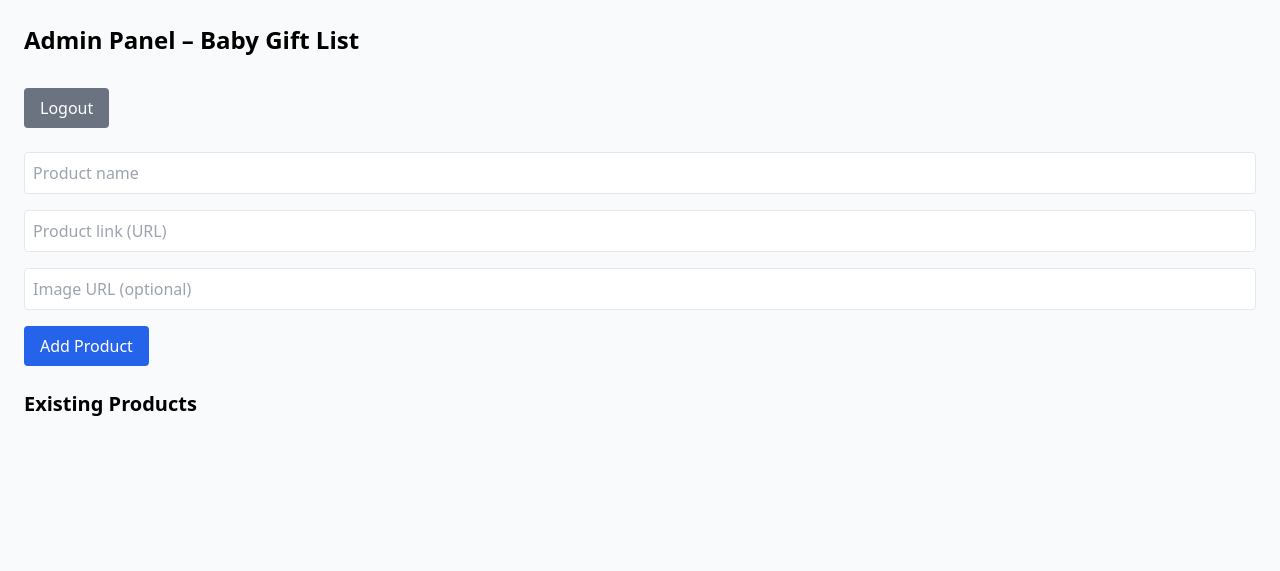
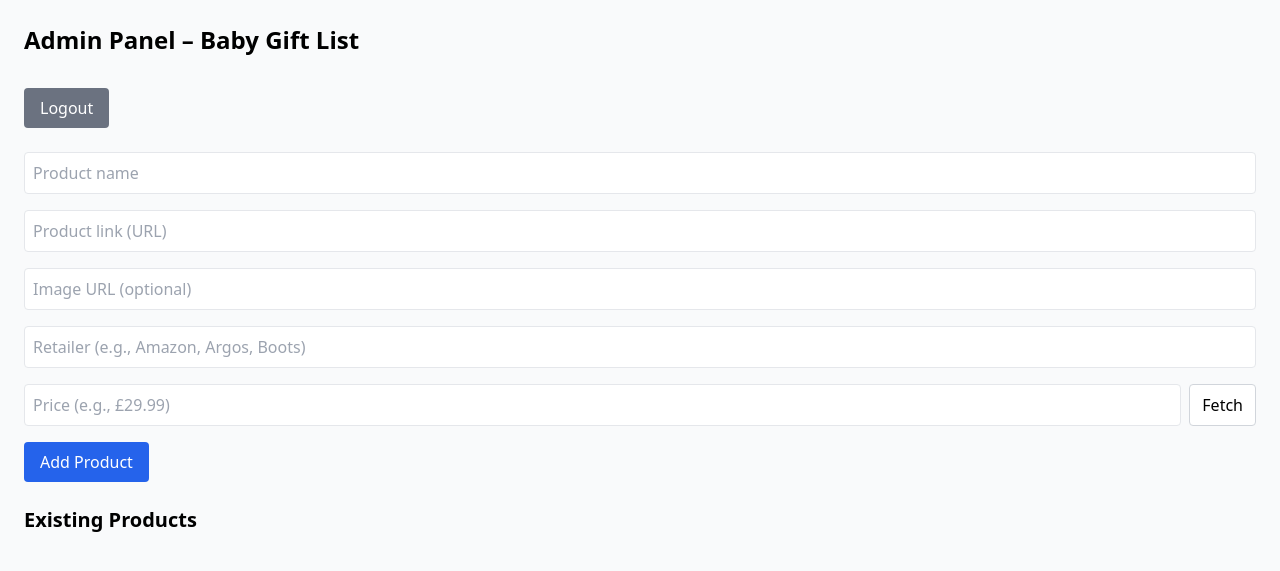
Before and after one commit to coding-daniel/baby-gift-dashboard, a Flask app: page /admin in a window 1280 px wide. Shown: the top 571 px of the page. Run offline with Flask 2, Linux system fonts and the light colour scheme; the visitor is signed in with stand-in values (Sample User, id 1); style sheets or scripts are compiled from the project's sources.

Commit message:
Add retailer and price fields to admin panel with auto-guess and price fetch

```diff
--- a/app.py
+++ b/app.py
@@ -5,6 +5,10 @@ from dotenv import load_dotenv
 from pathlib import Path
 import json
 import os
+import re
+import requests
+import json as pyjson
+from urllib.parse import urlparse
 
 # Load environment variables
 load_dotenv()
@@ -32,6 +36,150 @@ ADMIN_PASSWORD = os.getenv("ADMIN_PASSWORD", "password")
 # Data file path
 DATA_FILE = BASE_DIR / "data/products.json"
 os.makedirs(DATA_FILE.parent, exist_ok=True)
+
+RETAILER_MAP = {
+    r"(?:^|\.)amazon\.(co\.uk|com)$": "Amazon",
+    r"(?:^|\.)argos\.co\.uk$": "Argos",
+    r"(?:^|\.)boots\.com$": "Boots",
+    r"(?:^|\.)johnlewis\.com$": "John Lewis",
+    r"(?:^|\.)mamasandpapas\.com$": "Mamas & Papas",
+    r"(?:^|\.)mabelandfox\.com$": "Mabel & Fox",
+    r"(?:^|\.)boots\.com$": "Boots",
+    r"(?:^|\.)pippeta\.com$": "Pippeta",
+    r"(?:^|\.)currys\.co\.uk$": "Currys",
+    r"(?:^|\.)argos\.co\.uk$": "Argos",
+    r"(?:^|\.)sainsburys\.co\.uk$": "Sainsburys",
+
+}
+
+def guess_retailer_from_url(url: str):
+    try:
+        if not url:
+            return None
+        # Add a scheme if the user pasted a bare domain
+        if not re.match(r'^[a-z]+://', url, flags=re.I):
+            url = 'http://' + url
+
+        hostname = (urlparse(url).hostname or "").lower()
+
+        # Match against regex patterns in RETAILER_MAP
+        for pattern, name in RETAILER_MAP.items():
+            if re.search(pattern, hostname):
+                return name
+
+        # Fallback: derive something readable from the hostname
+        parts = hostname.split('.')
+        if len(parts) >= 2:
+            base = parts[-2]
+            return base.capitalize()
+
+        return None
+    except Exception:
+        return None
+
+def _fmt_price(price, currency=None):
+    # Normalise number or string + optional currency to a single string
+    try:
+        # If numeric (e.g., 250 or "250.0")
+        v = float(str(price).strip())
+        # keep two decimals like "250.00"
+        p = f"{v:.2f}"
+    except Exception:
+        # if not numeric, just string
+        p = str(price).strip()
+
+    if currency:
+        c = str(currency).strip().upper()
+        # put GBP/£ niceties here if you want locale-aware formatting later
+        return f"{c} {p}"
+    return p
+
+def try_fetch_price_from_structured_data(link: str):
+    """
+    Try to fetch product price from JSON-LD, OpenGraph, or itemprop-based HTML tags.
+    Falls back to scanning nearby visible text if no content attribute is found.
+    """
+    try:
+        resp = requests.get(link, timeout=6, headers={"User-Agent": "Mozilla/5.0"})
+        resp.raise_for_status()
+        html = resp.text
+
+        import re as _re
+        import json as _json
+
+        # Helper to format price
+        def _fmt_price(price, currency=None):
+            price_str = str(price).strip()
+            if currency and not price_str.startswith(currency):
+                return f"{currency} {price_str}".strip()
+            return price_str
+
+        # -------- 1) JSON-LD <script type="application/ld+json"> --------
+        blocks = _re.findall(
+            r'<script[^>]+type=["\']application/ld\+json["\'][^>]*>(.*?)</script>',
+            html, flags=_re.I | _re.S
+        )
+        for txt in blocks:
+            try:
+                data = _json.loads(txt.strip())
+            except Exception:
+                continue
+            objs = data if isinstance(data, list) else [data]
+            for obj in objs:
+                offers = obj.get("offers")
+                if not offers:
+                    continue
+                offers_list = offers if isinstance(offers, list) else [offers]
+                for offer in offers_list:
+                    price = offer.get("price") or offer.get("priceSpecification", {}).get("price")
+                    currency = offer.get("priceCurrency") or offer.get("priceSpecification", {}).get("priceCurrency")
+                    if price:
+                        return _fmt_price(price, currency)
+
+        # -------- 2) Meta tags: og:price, product:price, itemprop="price" --------
+        def find_meta(content_html, key, attr="property"):
+            rgx = rf'<meta[^>]+{attr}=["\']{_re.escape(key)}["\'][^>]*content=["\']([^"\']+)["\']'
+            m = _re.search(rgx, content_html, flags=_re.I)
+            return m.group(1).strip() if m else None
+
+        price = (
+            find_meta(html, "og:price:amount", "property")
+            or find_meta(html, "product:price:amount", "property")
+            or find_meta(html, "price", "name")
+            or find_meta(html, "price", "itemprop")
+        )
+
+        currency = (
+            find_meta(html, "og:price:currency", "property")
+            or find_meta(html, "product:price:currency", "property")
+            or find_meta(html, "priceCurrency", "itemprop")
+            or find_meta(html, "currency", "name")
+        )
+
+        # -------- 3) Non-meta tags with itemprop="price" and content= --------
+        if not price:
+            m = _re.search(
+                r'<[^>]+itemprop=["\']price["\'][^>]+content=["\']([^"\']+)["\']',
+                html, flags=_re.I
+            )
+            if m:
+                price = m.group(1).strip()
+
+        # -------- 4) Last resort: Look for visible text prices --------
+        if not price:
+            m = _re.search(
+                r'<[^>]+itemprop=["\']price["\'][^>]*>([^<£€$]*[£€$]?\s?\d+[.,]?\d*)',
+                html, flags=_re.I
+            )
+            if m:
+                price = m.group(1).strip()
+
+        if price:
+            return _fmt_price(price, currency)
+
+        return None
+    except Exception:
+        return None
 
 # Load and save helpers
 def load_products():
@@ -62,7 +210,7 @@ def admin():
     products = load_products()
 
     if request.method == "POST":
-        # Handle login
+        # --- Login ---
         if "login" in request.form:
             username = request.form.get("username")
             password = request.form.get("password")
@@ -73,46 +221,83 @@ def admin():
                 flash("Invalid credentials.", "danger")
             return redirect(route_prefix + url_for("admin"))
 
-        # Handle logout
+        # --- Logout ---
         if "logout" in request.form:
             session.pop("logged_in", None)
             flash("Logged out.", "info")
             return redirect(route_prefix + url_for("admin"))
 
-        # Require login for edits/adds/deletes
+        # --- Require auth for changes ---
         if not is_logged_in():
             flash("Please log in to manage items.", "warning")
             return redirect(route_prefix + url_for("admin"))
 
-        # Handle product edits
+        # --- Common fields ---
+        name = (request.form.get("name") or "").strip()
+        link = (request.form.get("link") or "").strip()
+        image = (request.form.get("image") or "").strip()
+        price = (request.form.get("price") or "").strip()
+        retailer = (request.form.get("retailer") or "").strip()
+
+        # Auto-guess retailer if empty and we have a link
+        if not retailer and link:
+            guessed = guess_retailer_from_url(link)
+            if guessed:
+                retailer = guessed
+
+        # --- Fetch price when button pressed ---
+        if "fetch_price" in request.form and link:
+            fetched = try_fetch_price_from_structured_data(link)
+            if fetched:
+                price = fetched
+                flash("Price fetched from page.", "info")
+            else:
+                flash("Couldn’t find a price on that page.", "warning")
+            # We continue to save with the (possibly) updated price
+
+        # --- Edit existing item ---
         if "edit_id" in request.form:
+            edit_id = request.form["edit_id"]
             for p in products:
-                if p["id"] == request.form["edit_id"]:
-                    p["name"] = request.form["name"]
-                    p["link"] = request.form["link"]
-                    p["image"] = request.form.get("image") or ""
+                if p["id"] == edit_id:
+                    p["name"] = name
+                    p["link"] = link
+                    p["image"] = image
+                    p["price"] = price
+                    p["retailer"] = retailer
+                    if price:
+                        p["price_checked_at"] = datetime.utcnow().isoformat()
                     flash("Product updated.", "info")
                     break
+
+        # --- Add a new item ---
         else:
-            # Handle new product addition
-            name = request.form["name"]
-            link = request.form["link"]
-            image = request.form.get("image") or ""
             product_id = str(uuid4())
-
-            products.append({
+            new_item = {
                 "id": product_id,
                 "name": name,
                 "link": link,
                 "image": image,
-                "purchased": False
-            })
+                "price": price,
+                "retailer": retailer,
+                "purchased": False,
+                "reserved": False
+            }
+            if price:
+                new_item["price_checked_at"] = datetime.utcnow().isoformat()
+            products.append(new_item)
             flash("Product added.", "info")
 
         save_products(products)
         return redirect(route_prefix + url_for("admin"))
 
-    return render_template("admin.html", route_prefix=route_prefix, url_prefix=html_prefix, products=products, logged_in=is_logged_in())
+    return render_template(
+        "admin.html",
+        route_prefix=route_prefix,
+        url_prefix=html_prefix,
+        products=products,
+        logged_in=is_logged_in()
+    )
 
 @app.route("/mark/<product_id>", methods=["POST"])
 def mark_purchased(product_id):
--- a/requirements.txt
+++ b/requirements.txt
@@ -2,3 +2,4 @@ Flask>=2.2
 python-dotenv>=1.0
 flake8>=6.0
 black>=23.0
+requests>=2.31
--- a/templates/admin.html
+++ b/templates/admin.html
@@ -36,13 +36,42 @@
       {% set item = products | selectattr('id', 'equalto', request.args['edit']) | first %}
     {% endif %}
 
+    <!-- Add/Edit form -->
     <form method="POST" class="space-y-4 mb-6">
       {% if item %}
         <input type="hidden" name="edit_id" value="{{ item.id }}">
       {% endif %}
-      <input name="name" required placeholder="Product name" value="{{ item.name if item else '' }}" class="block w-full border p-2 rounded" />
-      <input name="link" required placeholder="Product link (URL)" value="{{ item.link if item else '' }}" class="block w-full border p-2 rounded" />
-      <input name="image" placeholder="Image URL (optional)" value="{{ item.image if item else '' }}" class="block w-full border p-2 rounded" />
+
+      <input name="name" required placeholder="Product name"
+             value="{{ item.name if item else '' }}"
+             class="block w-full border p-2 rounded" />
+
+      <input name="link" required placeholder="Product link (URL)"
+             value="{{ item.link if item else '' }}"
+             class="block w-full border p-2 rounded" />
+
+      <input name="image" placeholder="Image URL (optional)"
+             value="{{ item.image if item else '' }}"
+             class="block w-full border p-2 rounded" />
+
+      <input name="retailer" placeholder="Retailer (e.g., Amazon, Argos, Boots)"
+             value="{{ item.retailer if item and item.retailer is defined else '' }}"
+             class="block w-full border p-2 rounded" />
+
+      <div class="flex gap-2">
+        <input name="price" placeholder="Price (e.g., £29.99)"
+               value="{{ item.price if item and item.price is defined else '' }}"
+               class="block w-full border p-2 rounded" />
+        <button name="fetch_price" value="1"
+                class="px-3 py-2 border border-gray-300 rounded bg-white hover:bg-gray-100">
+          Fetch
+        </button>
+      </div>
+
+      {% if item and item.price_checked_at is defined and item.price_checked_at %}
+        <div class="text-xs text-gray-500">Last price check: {{ item.price_checked_at }}</div>
+      {% endif %}
+
       <button class="bg-blue-600 text-white px-4 py-2 rounded">
         {% if item %}Update Product{% else %}Add Product{% endif %}
       </button>
@@ -52,19 +81,36 @@
     <ul>
       {% for p in products %}
         <li class="mb-4 bg-white p-4 rounded shadow">
-          <div><strong>{{ p.name }}</strong></div>
-          <div><a href="{{ p.link }}" target="_blank" class="text-blue-600 underline">View</a></div>
+          <div class="flex items-center justify-between">
+            <strong class="text-lg">{{ p.name }}</strong>
+          </div>
+          <div class="flex items-center gap-2 text-xs">
+            {% if p.retailer %}<span class="px-2 py-1 bg-gray-100 rounded">Retailer: <strong>{{ p.retailer }}</strong></span>{% endif %}
+            {% if p.price %}<span class="px-2 py-1 bg-gray-100 rounded">Price: <strong>{{ p.price }}</strong></span>{% endif %}
+          </div>
+          <div><a href="{{ p.link }}" target="_blank" class="text-blue-600 underline break-all">View</a></div>
+
           {% if p.image %}
-            <img src="{{ p.image }}" class="mt-2 max-h-32" />
+            <img src="{{ p.image }}" class="mt-2 max-h-32 object-contain" />
           {% endif %}
-          {% if p.purchased %}
-            <div class="mt-2 flex gap-2 items-center">
-              <div class="text-green-700 font-bold">Purchased</div>
-              <form action="{{ route_prefix }}{{ url_for('clear_flags', product_id=p.id) }}" method="POST" onsubmit="return confirm('Clear this item?')">
-                <button class="px-3 py-2 text-xs border border-gray-200 font-medium text-center text-gray-900 bg-white rounded-full hover:bg-gray-100 hover:text-blue-700 focus:outline-none focus:z-10 focus:ring-4 focus:ring-gray-100 dark:focus:ring-gray-700 dark:bg-gray-800 dark:text-gray-400 dark:border-gray-600 dark:hover:text-white dark:hover:bg-gray-700" type="submit">Clear</button>
+
+          <!-- Status row: Purchased / Reserved + Clear -->
+          {% if p.purchased or (p.reserved is defined and p.reserved) %}
+            <div class="mt-2 flex items-center gap-3">
+              {% if p.purchased %}
+                <span class="inline-block px-2 py-1 text-xs font-semibold bg-green-100 text-green-800 rounded">Purchased</span>
+              {% endif %}
+              {% if p.reserved is defined and p.reserved %}
+                <span class="inline-block px-2 py-1 text-xs font-semibold bg-yellow-100 text-yellow-800 rounded">Reserved</span>
+              {% endif %}
+              <form action="{{ route_prefix }}{{ url_for('clear_flags', product_id=p.id) }}" method="POST"
+                    onsubmit="return confirm('Clear purchased/reserved for this item?')">
+                <button class="px-3 py-2 text-xs border border-gray-200 font-medium text-center text-gray-900 bg-white rounded-full hover:bg-gray-100 hover:text-blue-700 focus:outline-none focus:ring-4 focus:ring-gray-100"
+                        type="submit">Clear</button>
               </form>
             </div>
           {% endif %}
+
           <div class="mt-2 flex gap-2">
             <a href="{{ route_prefix }}{{ url_for('admin') }}?edit={{ p.id }}" class="text-yellow-600 underline">Edit</a>
             <form action="{{ route_prefix }}{{ url_for('delete_product', product_id=p.id) }}" method="POST" onsubmit="return confirm('Delete this item?')">
--- a/templates/index.html
+++ b/templates/index.html
@@ -23,6 +23,10 @@
         {% if item.image %}
           <img src="{{ item.image }}" class="mt-2 max-h-48 object-contain" alt="Image">
         {% endif %}
+        <div class="mt-1 text-sm text-gray-700">
+          {% if item.retailer %}<span class="mr-2">Retailer: <strong>{{ item.retailer }}</strong></span>{% endif %}
+          {% if item.price %}<span>Price: <strong>{{ item.price }}</strong></span>{% endif %}
+        </div>
         {% if item.purchased %}
           <div class="mt-2 text-green-700 font-bold">Already purchased</div>
         {% else %}
```
Also changed, not shown: 1 other file.
